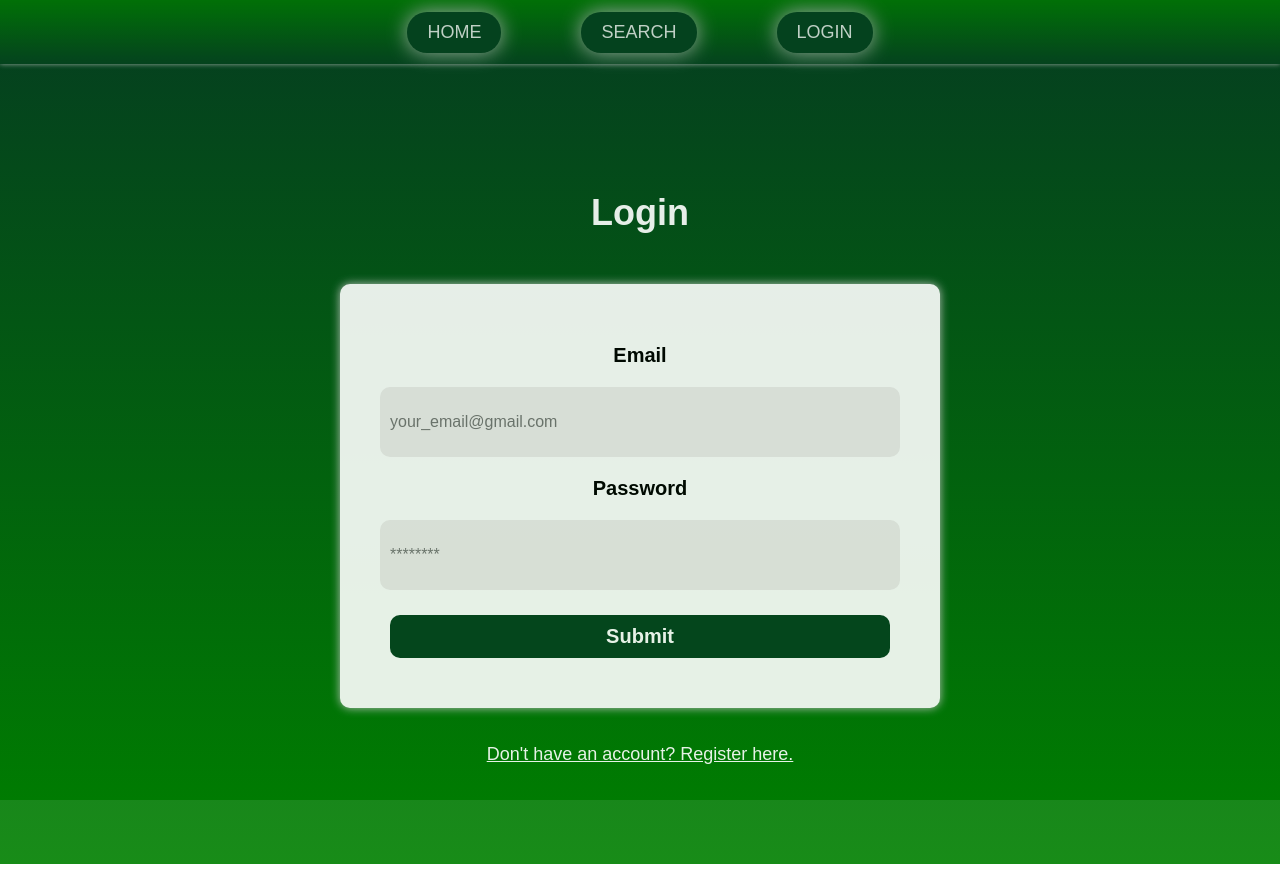
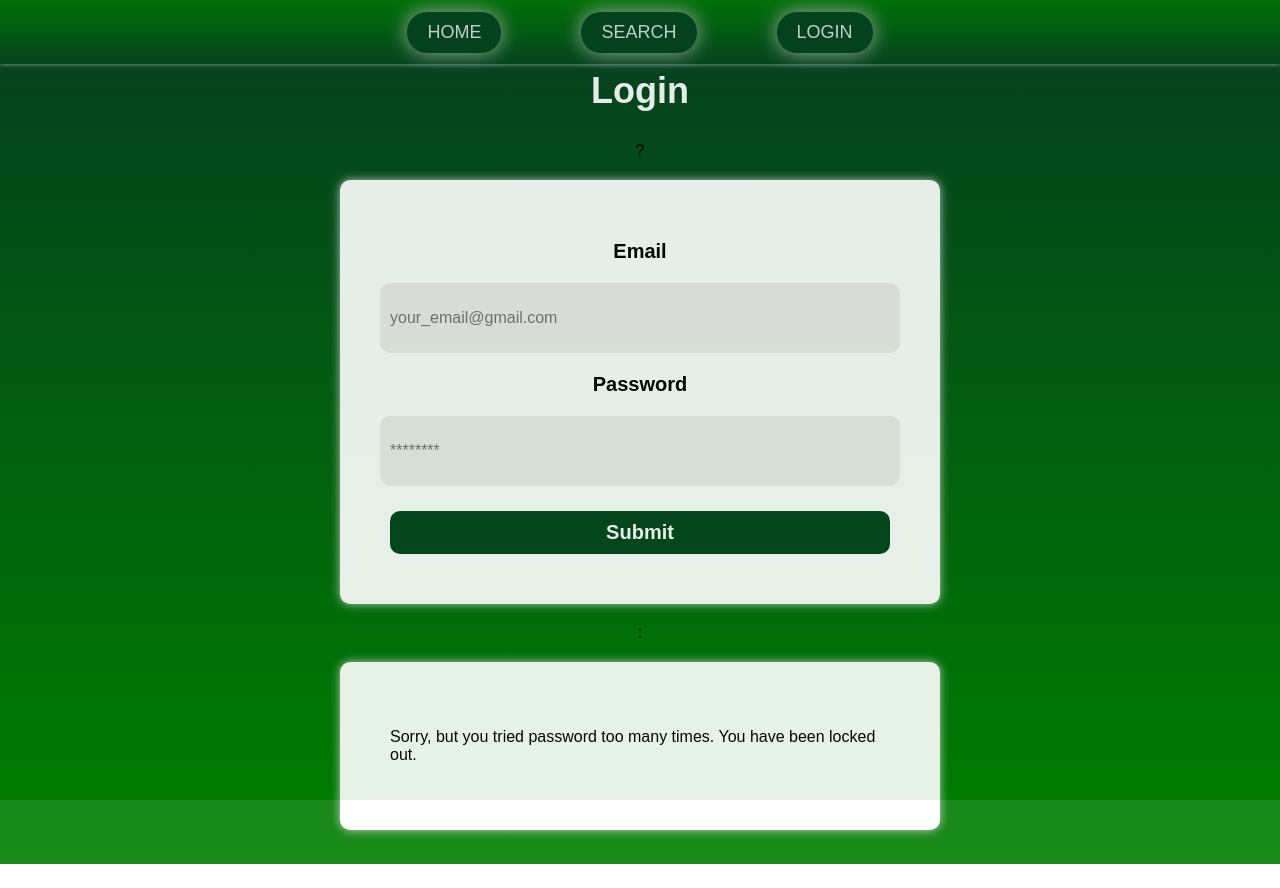
Before and after one commit to KariNurm/Library, a React (Create React App) app in the folder group-project/: page /login in a window 1280 px wide. Before the commit the page ends 864 px from the top, so only its background shows below. Built offline with nearby package versions, Linux system fonts and the light colour scheme; data requests are answered from the project's data file.

Commit message:
.\src\Login.js

```diff
--- a/group-project/src/Login.js
+++ b/group-project/src/Login.js
@@ -22,7 +22,7 @@ const Login = (props) => {
         const [password, setPassword] = useState('');
         const data = useContext(UserContext)
 
-        // const [attempts, setAttempts] = useState(0);
+        const [attempts, setAttempts] = useState(0);
 
         const handleSubmit = (e) => {
             e.preventDefault();
@@ -59,12 +59,12 @@ const Login = (props) => {
                        style={customStyles}>
                          <div className="wrong-email">
 
-                    {/* <h2>Attempts left: {3-attempts}</h2> */}
+                    <h2>Attempts left: {3-attempts}</h2>
                     <button className="popup-close-button" onClick={() => setWrongOpen(false)}>X</button>
                     <h3>Wrong email address or password</h3>
                 </div>
                 </Modal>
-                {/* {setAttempts < 3} ? */}
+                {setAttempts < 3} ?
                     {                <form className="login-form" onSubmit={handleSubmit}>
                         <label htmlFor="email">Email</label>
                     <input className="login-input" value={email} onChange={(e) => setEmail(e.target.value)}type="email"
@@ -75,12 +75,12 @@ const Login = (props) => {
                     <button className="login-button" type="submit">Submit</button>
                 </form>
                     }
-                     {/* :{
+                     :{
 
                         <form className="login-form" onSubmit={handleSubmit}>
                         <p> Sorry, but you tried password too many times. You have been locked out. </p>
                     </form>
-                } */}
+                }
 
                 <button className="link-btn" onClick={() => props.onFormSwitch('register')}>Don't have an account? Register here.</button>
                 </div>
```
